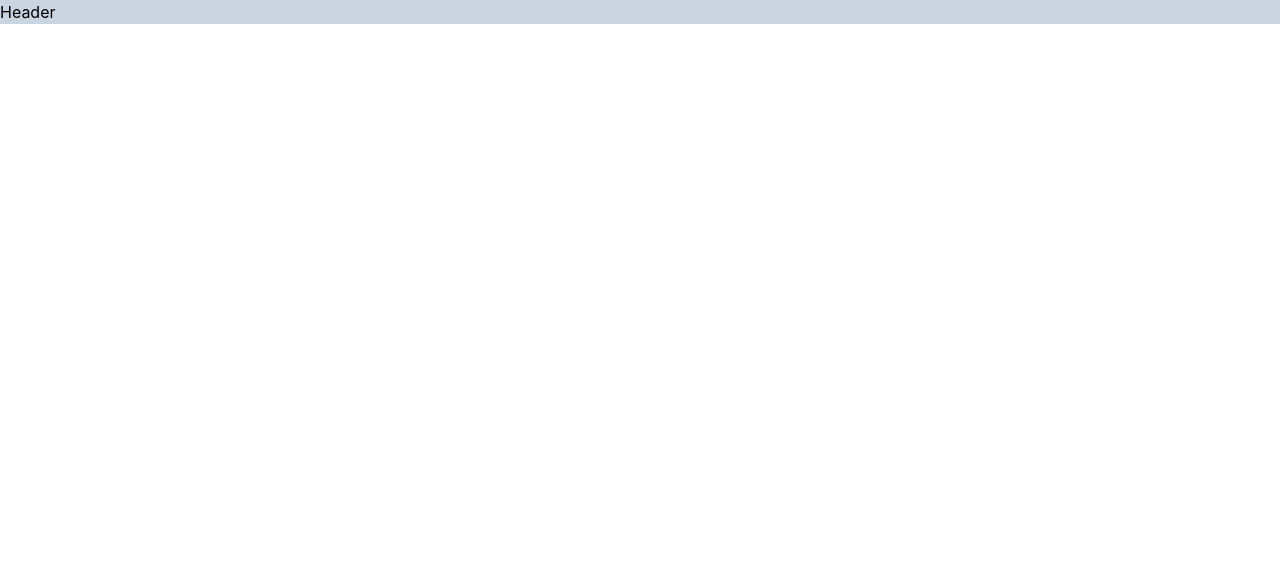
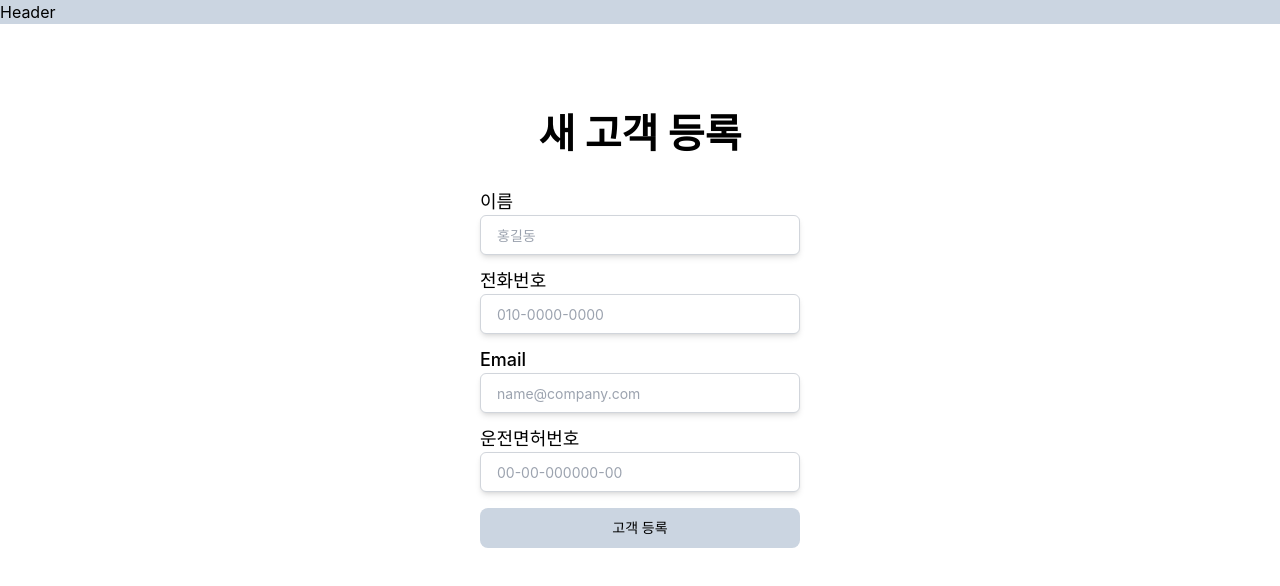
Before and after one commit to Ajeong-Im/DB-SideProj, a React (Create React App) app: page /addguest in a window 1280 px wide. Before the commit this address had no page. Shown: the top 586 px of the page. Built offline with nearby package versions, Linux system fonts and the light colour scheme.

Commit message:
feat : 고객 등록 페이지 추가

```diff
--- a/package.json
+++ b/package.json
@@ -10,6 +10,7 @@
     "@types/node": "^16.18.59",
     "@types/react": "^18.2.33",
     "@types/react-dom": "^18.2.14",
+    "axios": "^1.6.0",
     "react": "^18.2.0",
     "react-dom": "^18.2.0",
     "react-router-dom": "^6.17.0",
--- a/src/App.tsx
+++ b/src/App.tsx
@@ -9,6 +9,7 @@ import GuestPage from "./pages/Guest/GuestPage";
 import EmployeePage from "./pages/Employee/EmployeePage";
 import OfficePage from "./pages/Office/OfficePage";
 import RepairPage from "./pages/Repair/RepairPage";
+import AddGuest from "./pages/Guest/AddGuest";
 
 const App = () => {
   return (
@@ -24,6 +25,7 @@ const App = () => {
           <Route path="/repair" element={<RepairPage />}></Route>
           <Route path="/carlist" element={<CarList />}></Route>
           <Route path="/product/*" element={<Product />}></Route>
+          <Route path="/addguest" element={<AddGuest />}></Route>
         </Routes>
       </BrowserRouter>
     </div>
--- /dev/null
+++ b/src/domain/domain.ts
@@ -0,0 +1 @@
+export const domain = "http://localhost:3000";
--- /dev/null
+++ b/src/pages/Guest/AddGuest.tsx
@@ -0,0 +1,113 @@
+import React, { useState } from "react";
+import { Link } from "react-router-dom";
+import axios, { AxiosResponse } from "axios";
+import { domain } from "../../domain/domain";
+
+function EnrollPage() {
+  const [guest_name, setName] = useState("");
+  const [guest_phone, setPhone] = useState("");
+  const [guest_email, setEmail] = useState("");
+  const [guest_license, setlicense] = useState("");
+
+  const user_uuid = localStorage.getItem("user_uuid");
+
+  function sendDataToServer(): Promise<AxiosResponse> {
+    const apiUrl = `${domain}:8000/api/v1/guests/add/${user_uuid}/`;
+
+    const data = {
+      guest_name,
+      guest_phone,
+      guest_email,
+      guest_license,
+    };
+
+    return axios.post(apiUrl, data);
+  }
+
+  const handleSubmitModal = () => {
+    sendDataToServer()
+      .then((response: AxiosResponse) => {
+        console.log("데이터 전송에 성공했습니다!", response.data);
+      })
+      .catch((error) => {
+        console.error("데이터 전송 실패", error);
+      });
+  };
+
+  return (
+    <div className="flex justify-center items-center ml-10px h-60px">
+      <div>
+        <h2 className="font-bold text-center text-[40px] mb-6 mt-20">
+          새 고객 등록
+        </h2>
+        <div className="mt-3 space-y-3">
+          <div className="text-left">
+            <label className="label text-[18px] font-medium">이름</label>
+            <div className="flex space-x-3">
+              <input
+                type="name"
+                className="w-80 h-10 border border-gray-300 shadow-md rounded-md text-sm pl-4"
+                value={guest_name}
+                placeholder="홍길동"
+                onChange={(event) => setName(event.target.value)}
+              />
+            </div>
+          </div>
+          <div className="text-left">
+            <label className="label text-[18px] font-medium">전화번호</label>
+            <div className="flex space-x-3">
+              <input
+                type="string"
+                className="w-full h-10 border border-gray-300 shadow-md rounded-md text-sm pl-4"
+                value={guest_phone}
+                placeholder="010-0000-0000"
+                onChange={(event) => setPhone(event.target.value)}
+              />
+            </div>
+          </div>
+          <div className="text-left">
+            <label className="label text-[18px] font-medium">Email</label>
+            <div className="flex space-x-3">
+              <input
+                type="email"
+                name="email"
+                id="email"
+                className="w-full h-10 border border-gray-300 shadow-md rounded-md text-sm pl-4"
+                value={guest_email}
+                placeholder="name@company.com"
+                onChange={(event) => setEmail(event.target.value)}
+              />
+            </div>
+          </div>
+          <div className="text-left">
+            <label className="label text-[18px] font-medium">
+              운전면허번호
+            </label>
+            <div className="flex space-x-3">
+              <input
+                type="string"
+                className="w-full h-10 border border-gray-300 shadow-md rounded-md text-sm pl-4 mb-4"
+                value={guest_license}
+                placeholder="00-00-000000-00"
+                onChange={(event) => setlicense(event.target.value)}
+              />
+            </div>
+          </div>
+        </div>
+        <div>
+          <Link to="/guest">
+            <button
+              type="submit"
+              className="w-full bg-slate-300 focus:ring-4 focus:ring-blue-300 font-medium rounded-lg text-sm px-5 py-2.5 text-center"
+              onClick={handleSubmitModal}
+            >
+              고객 등록
+            </button>
+          </Link>
+        </div>
+      </div>
+    </div>
+  );
+}
+
+export default EnrollPage;
--- a/src/pages/Guest/GuestPage.tsx
+++ b/src/pages/Guest/GuestPage.tsx
@@ -2,9 +2,16 @@ import { Link } from "react-router-dom";
 
 const GuestPage = () => {
   return (
-    <>
-      <h3>여긴 Guest Page</h3>
-    </>
+    <div>
+      <div>
+        <h3>여긴 Guest Page</h3>
+      </div>
+      <div>
+        <Link to="/addguest">
+          <button className="bg-slate-300">고객 등록</button>
+        </Link>
+      </div>
+    </div>
   );
 };
 
```
Also changed, not shown: 1 other file (tests, documents, lock files or other folders).
